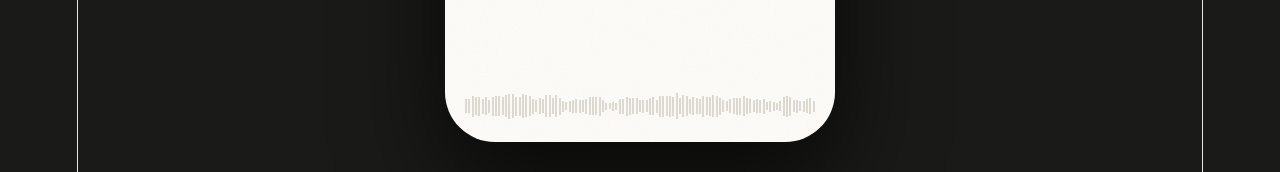
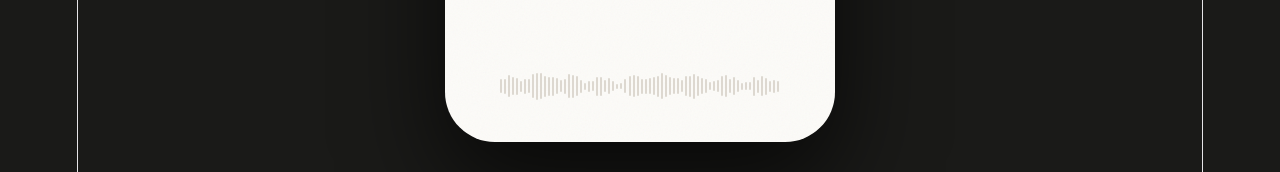
Before and after one commit to heymicky123/Memory-test, a React (Vite) app: page / in a window 1280 px wide. Shown: the part 742-914 px from the top of the page. Built offline with nearby package versions, Linux system fonts and the light colour scheme.

Commit message:
70 bars rounded, 280px centered, button+waveform up 20px

```diff
--- a/src/OverstoryVoice.jsx
+++ b/src/OverstoryVoice.jsx
@@ -52,7 +52,7 @@ const SRT = [
 const PAGES = Array.from({ length: 18 });
 const CURRENT_PAGE = 4;
 
-const BAR_COUNT = 105;
+const BAR_COUNT = 70;
 const BAR_HEIGHTS = (() => {
   let seed = 42;
   const rand = () => {
@@ -164,7 +164,7 @@ export default function OverstoryVoice() {
           alignItems: "center",
           justifyContent: "center",
           fontFamily: "'Georgia', 'Times New Roman', serif",
-          padding: "40px 24px",
+          padding: "40px 24px 80px",
           boxSizing: "border-box",
           position: "relative",
           overflow: "hidden",
@@ -276,7 +276,8 @@ export default function OverstoryVoice() {
 
           {/* Waveform progress */}
           <div style={{
-            position: "absolute", bottom: "20px", left: "20px", right: "20px",
+            position: "absolute", bottom: "40px", left: "50%",
+            transform: "translateX(-50%)", width: "280px",
             height: "32px", display: "flex", alignItems: "center",
             justifyContent: "space-between", zIndex: 5,
           }}>
@@ -284,6 +285,7 @@ export default function OverstoryVoice() {
               <div key={i} style={{
                 width: "2px", flexShrink: 0,
                 height: `${h}px`,
+                borderRadius: "2px",
                 backgroundColor: i / BAR_COUNT < progress ? "#6B5E4E" : "#DDD8D0",
               }} />
             ))}
```
